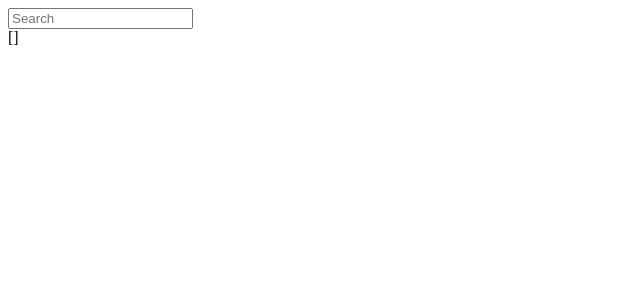
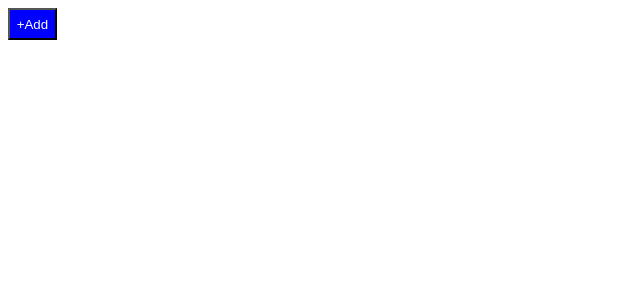
Before and after one commit to iAngkur/typscript-react, a React (Create React App) app: page / in a window 1280 px wide. Shown: the top 300 px of the page, without its empty margins (0-640 px from the left). Built offline with nearby package versions, Linux system fonts and the light colour scheme.

Commit message:
Added styled-components

```diff
--- a/package.json
+++ b/package.json
@@ -3,11 +3,13 @@
   "version": "0.1.0",
   "private": true,
   "dependencies": {
+    "@types/styled-components": "^5.1.34",
     "axios": "^1.8.1",
     "cra-template-typescript": "1.2.0",
     "react": "^19.0.0",
     "react-dom": "^19.0.0",
-    "react-scripts": "5.0.1"
+    "react-scripts": "5.0.1",
+    "styled-components": "^6.1.15"
   },
   "scripts": {
     "start": "react-scripts start",
@@ -36,6 +38,6 @@
   "devDependencies": {
     "@types/react": "^19.0.8",
     "@types/react-dom": "^19.0.3",
-    "typescript": "^5.7.3"
+    "typescript": "^4.9.5"
   }
 }
--- a/src/App.tsx
+++ b/src/App.tsx
@@ -3,14 +3,16 @@ import Home from "./Home";
 import InfiniteScroll from "./InfineScroll";
 import OptimisticUpdate from "./OptimisticUpdate";
 import DebouncingControlledInput from "./DebouncingControlledInput";
+import PollingPattern from "./PollingPattern";
 
 function App() {
   return (
     <div>
       {/* <Home /> */}
       {/* <InfiniteScroll /> */}
-      {/* <OptimisticUpdate /> */}
-      <DebouncingControlledInput />
+      <OptimisticUpdate />
+      {/* <DebouncingControlledInput /> */}
+      {/* <PollingPattern /> */}
     </div>
   );
 }
--- a/src/DebouncingControlledInput.tsx
+++ b/src/DebouncingControlledInput.tsx
@@ -5,7 +5,10 @@ function DebouncingControlledInput() {
   const [data, setData] = useState([]);
 
   useEffect(() => {
-    if (query.length > 2) {
+    if (query.length <= 2) {
+      setData([]);
+      return;
+    }
     const timeoutId = setTimeout(() => {
       fetch(`https://dummyjson.com/users/search?q=${query}`)
         .then((res) => res.json())
@@ -13,9 +16,7 @@ function DebouncingControlledInput() {
         .catch((error) => console.log(error));
     }, 300);
 
-      return () => console.log(" inside block ::> clearing the previous call");
-    }
-    return () => console.log("clearing the previous call");
+    return () => clearTimeout(timeoutId);
   }, [query]);
 
   return (
--- a/src/OptimisticUpdate.tsx
+++ b/src/OptimisticUpdate.tsx
@@ -1,4 +1,15 @@
 import React, { useState } from "react";
+import styled from "styled-components";
+
+type ButtonProps = {
+  primary?: boolean;
+};
+
+const Button = styled.button<ButtonProps>`
+  background-color: ${(props) => (props.primary ? "blue" : "gray")};
+  color: white;
+  padding: 0.5em;
+`;
 
 type Item = {
   name: string;
@@ -32,11 +43,12 @@ function OptimisticUpdate() {
 
   return (
     <div>
-      <button
+      <Button
+        primary
         onClick={() => addItem({ name: "Body Spray", price: 200, quantity: 2 })}
       >
         +Add
-      </button>
+      </Button>
       {items.map((item: Item, index: number) => (
         <div key={index}>
           <h3>{item.name}</h3>
--- /dev/null
+++ b/src/PollingPattern.tsx
@@ -0,0 +1,27 @@
+import React, { useEffect, useRef, useState } from "react";
+
+function PollingPattern() {
+  const [data, setData] = useState(null);
+
+  const intervalRef = useRef<NodeJS.Timeout | null>(null);
+
+  useEffect(() => {
+    const fetchData = () => {
+      fetch("https://dummyjson.com/users/")
+        .then((res) => res.json())
+        .then(setData);
+    };
+
+    fetchData();
+
+    intervalRef.current = setInterval(fetchData, 5000);
+
+    return () => {
+      if (intervalRef.current) clearInterval(intervalRef.current);
+    };
+  }, []);
+
+  return <div>Data: {JSON.stringify(data)}</div>;
+}
+
+export default PollingPattern;
```
Also changed, not shown: 1 other file (tests, documents, lock files or other folders). Lines whose indentation alone changed are shown as unchanged.
